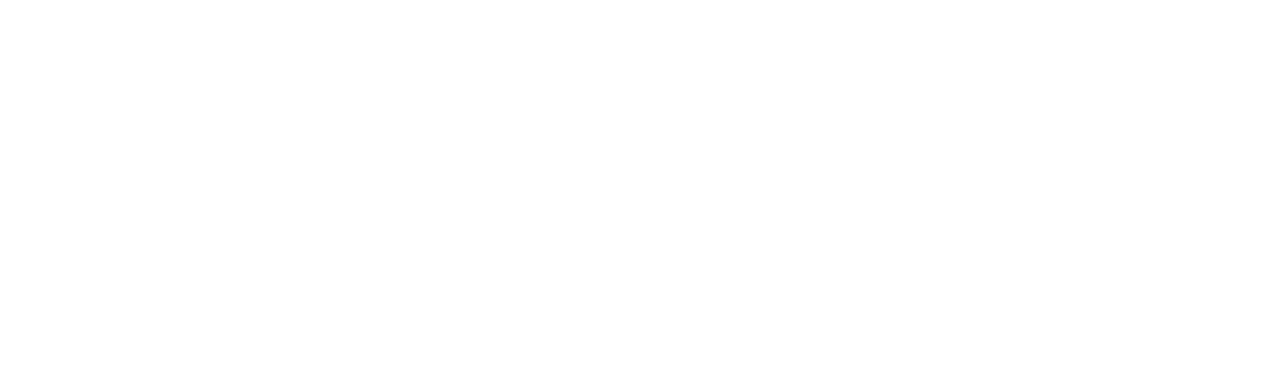
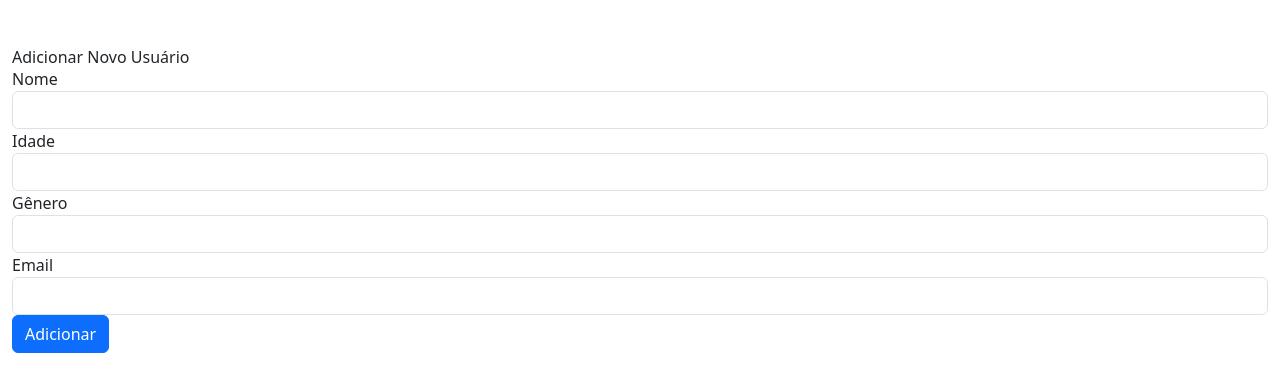
Before and after one commit to R4PTOR-C/MaxDoc, a React (Create React App) app in the folder front/: page /usuarios/new in a window 1280 px wide. Before the commit this address had no page. Shown: the top 392 px of the page. Built offline with nearby package versions, Linux system fonts and the light colour scheme.

Commit message:
Adicionado o New

```diff
--- a/front/src/App.js
+++ b/front/src/App.js
@@ -4,6 +4,7 @@
 import './styles/login.css';
 import Usuarios_index from './components/Usuarios_index';
 import Login from './components/login';
+import Usuarios_new from "./components/Usuarios_new";
 
 function App() {
     return (
@@ -11,6 +12,7 @@
             <Routes>
                 <Route path="/usuarios" element={<Usuarios_index />} />
                 <Route path="/" element={<Login />} />
+                <Route path="/usuarios/new" element={<Usuarios_new />} />
 
             </Routes>
         </Router>
--- /dev/null
+++ b/front/src/components/Usuarios_new.js
@@ -0,0 +1,87 @@
+import React, { useState } from 'react';
+
+// Substitua BASE_URL pela URL do seu backend
+const BASE_URL = 'https://maxdoc-front.onrender.com/';
+
+function Usuarios_new() {
+    const [nome, setNome] = useState('');
+    const [idade, setIdade] = useState('');
+    const [genero, setGenero] = useState('');
+    const [email, setEmail] = useState('');
+
+    const handleSubmit = async (event) => {
+        event.preventDefault();
+        const usuario = { nome, idade, genero, email };
+
+        try {
+            const response = await fetch(`${BASE_URL}/usuarios`, {
+                method: 'POST',
+                headers: {
+                    'Content-Type': 'application/json',
+                },
+                body: JSON.stringify(usuario),
+            });
+
+            if (response.ok) {
+                alert('Usuário adicionado com sucesso!');
+                // Resetar o formulário ou redirecionar o usuário
+            } else {
+                alert('Falha ao adicionar usuário.');
+            }
+        } catch (error) {
+            console.error('Erro:', error);
+            alert('Erro ao conectar ao servidor.');
+        }
+    };
+
+    return (
+        <div className="container mt-5">
+            <h2>Adicionar Novo Usuário</h2>
+            <form onSubmit={handleSubmit}>
+                <div className="form-group">
+                    <label>Nome</label>
+                    <input
+                        type="text"
+                        className="form-control"
+                        value={nome}
+                        onChange={(e) => setNome(e.target.value)}
+                        required
+                    />
+                </div>
+                <div className="form-group">
+                    <label>Idade</label>
+                    <input
+                        type="number"
+                        className="form-control"
+                        value={idade}
+                        onChange={(e) => setIdade(e.target.value)}
+                        required
+                    />
+                </div>
+                <div className="form-group">
+                    <label>Gênero</label>
+                    <input
+                        type="text"
+                        className="form-control"
+                        value={genero}
+                        onChange={(e) => setGenero(e.target.value)}
+                        required
+                    />
+                </div>
+                <div className="form-group">
+                    <label>Email</label>
+                    <input
+                        type="email"
+                        className="form-control"
+                        value={email}
+                        onChange={(e) => setEmail(e.target.value)}
+                        required
+                    />
+                </div>
+                <button type="submit" className="btn btn-primary">Adicionar</button>
+            </form>
+        </div>
+    );
+}
+
+export default Usuarios_new;
```
Also changed, not shown: 1 other file (tests, documents, lock files or other folders).
